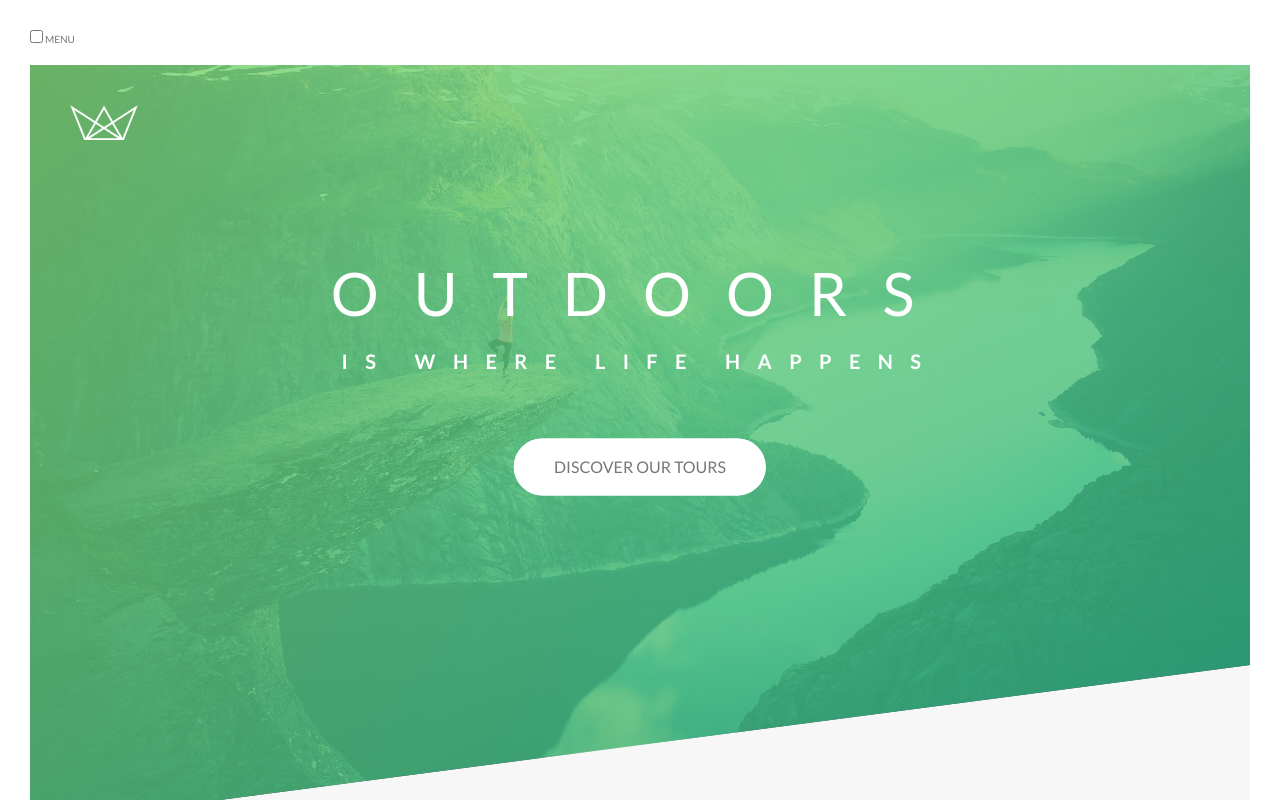
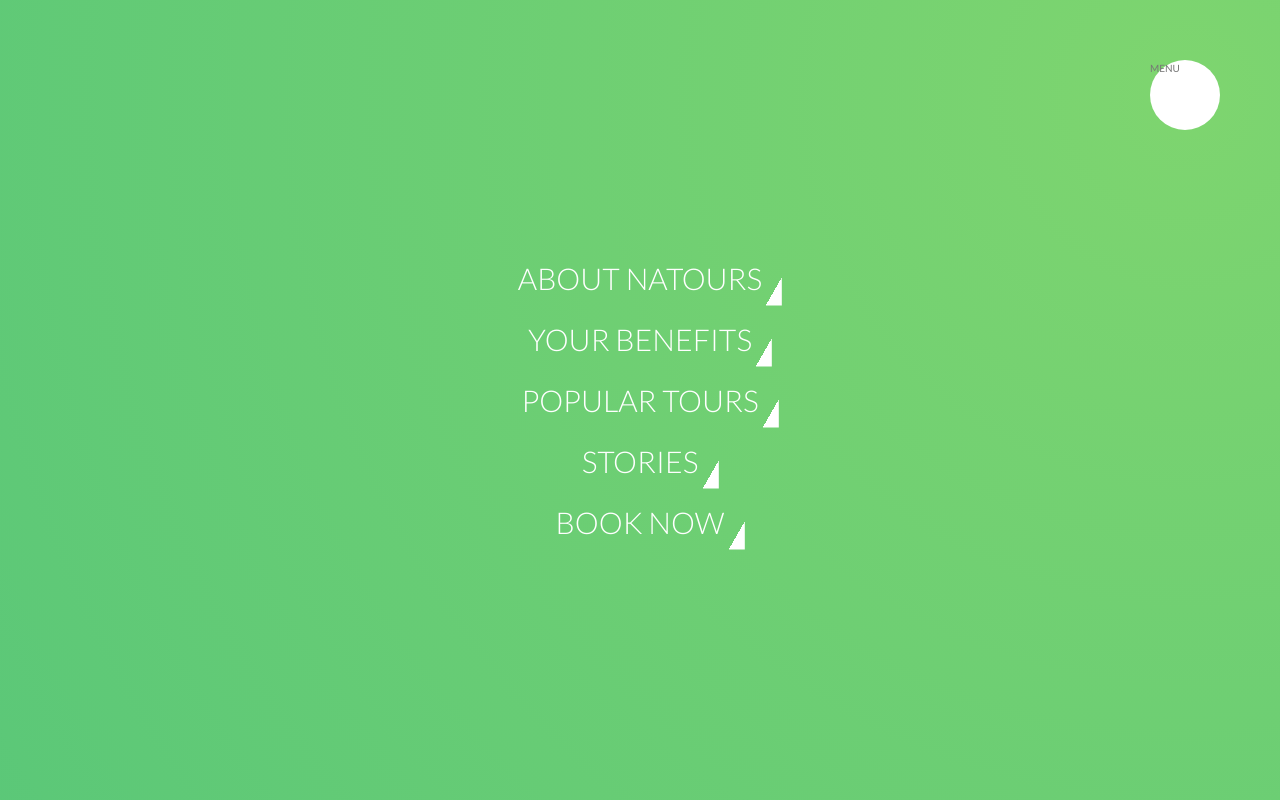
Before and after one commit to rickychhoukdean/advanced-css-practice, a website: page index.html in a window 1280 px wide. Shown: the top 800 px of the page. Drawn offline with Linux system fonts and the light colour scheme.

Commit message:
Add navigation

```diff
--- a/index.html
+++ b/index.html
@@ -20,7 +20,25 @@
 
       <div class="navigation__background">&nbsp;</div>
 
-      <nav class="navigation__nav"></nav>
+      <nav class="navigation__nav">
+        <ul class="navigation__list">
+          <li class="navigation__item">
+            <a href="#" class="navigation__link">About Natours</a>
+          </li>
+          <li class="navigation__item">
+            <a href="#" class="navigation__link">Your Benefits</a>
+          </li>
+          <li class="navigation__item">
+            <a href="#" class="navigation__link">Popular Tours</a>
+          </li>
+          <li class="navigation__item">
+            <a href="#" class="navigation__link">Stories</a>
+          </li>
+          <li class="navigation__item">
+            <a href="#" class="navigation__link">Book now</a>
+          </li>
+        </ul>
+      </nav>
     </div>
 
     <header class="header">
@@ -436,8 +454,10 @@
         </div>
         <div class="col-1-of-2">
           <p class="footer__copyright">
-            Design by Jonas Schmedtamann Lorem ipsum dolor sit amet consectetur adipisicing elit. Cupiditate saepe est assumenda! Iure ducimus consequuntur cupiditate nisi reiciendis voluptatem officiis ab nulla, architecto, tenetur nihil delectus enim illum facere quasi!
-
+            Design by Jonas Schmedtamann Lorem ipsum dolor sit amet consectetur
+            adipisicing elit. Cupiditate saepe est assumenda! Iure ducimus
+            consequuntur cupiditate nisi reiciendis voluptatem officiis ab
+            nulla, architecto, tenetur nihil delectus enim illum facere quasi!
           </p>
         </div>
       </div>
--- /dev/null
+++ b/sass/layout/_navigation.scss
@@ -0,0 +1,77 @@
+.navigation {
+  &__checkbox {
+    display: none;
+  }
+  &__button {
+    background-color: $color-white;
+    height: 7rem;
+    width: 7rem;
+    position: fixed;
+    top: 6rem;
+    right: 6rem;
+    border-radius: 50%;
+    z-index: 2000;
+  }
+  &__background {
+    height: 6rem;
+    width: 6rem;
+    border-radius: 50%;
+    position: fixed;
+    top: 6.5rem;
+    right: 6.5rem;
+    background-image: radial-gradient(
+      $color-primary-light,
+      $color-primary-dark
+    );
+    z-index: 1000;
+
+    transform: scale(80);
+  }
+
+  &__nav {
+    height: 100vh;
+    width: 100%;
+    position: fixed;
+    top: 0;
+    right: 0;
+    z-index: 1500;
+  }
+
+  &__list {
+    position: absolute;
+    top: 50%;
+    left: 50%;
+    transform: translate(-50%, -50%);
+    list-style: none;
+    text-align: center;
+  }
+  &__item {
+    margin: 1rem;
+  }
+  &__link {
+    &:link,
+    &:visited {
+      display: inline-block;
+      padding: 1rem 2rem;
+      font-size: 3rem;
+      font-weight: 300;
+      color: $color-white;
+      text-decoration: none;
+      text-transform: uppercase;
+      background-size: 220%;
+      background-image: linear-gradient(
+        120deg,
+        transparent 0%,
+        transparent 50%,
+        $color-white 50%
+      );
+      transition: all 0.4s;
+    }
+    &:hover,
+    &:active {
+      background-position: 100%;
+      color: $color-primary;
+      transition: translateX(1rem);
+    }
+  }
+}
--- a/sass/main.scss
+++ b/sass/main.scss
@@ -20,3 +20,4 @@
 
     @import "layout/header";
     @import "layout/grid";
+    @import "layout/navigation";
```
Also changed, not shown: css/style.css. Lines whose indentation alone changed are shown as unchanged.
